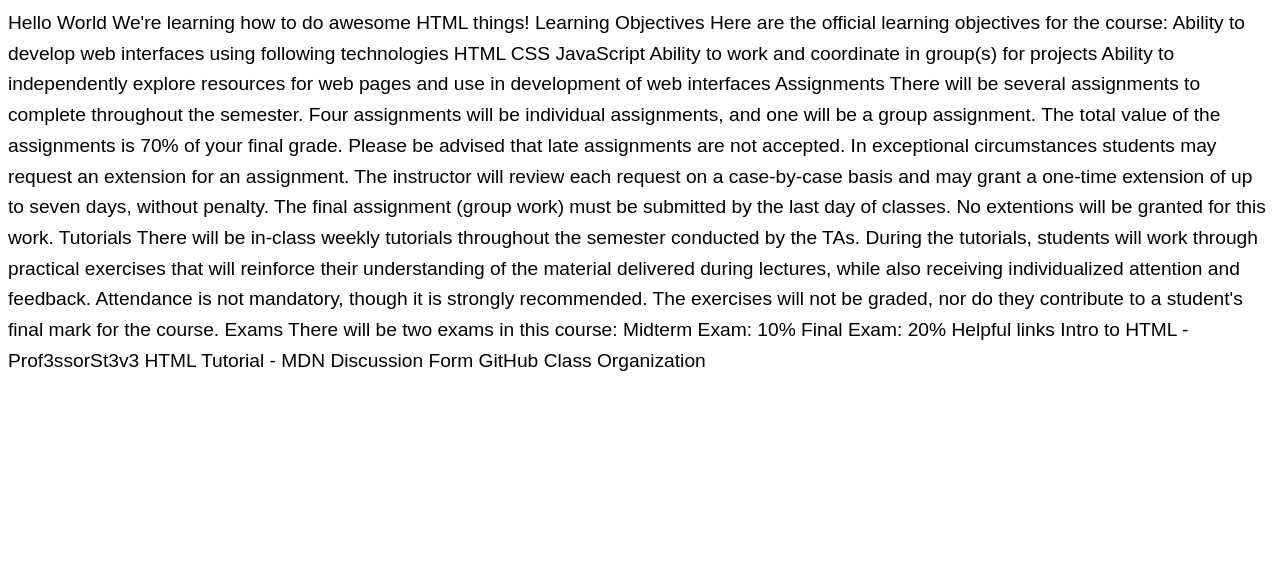
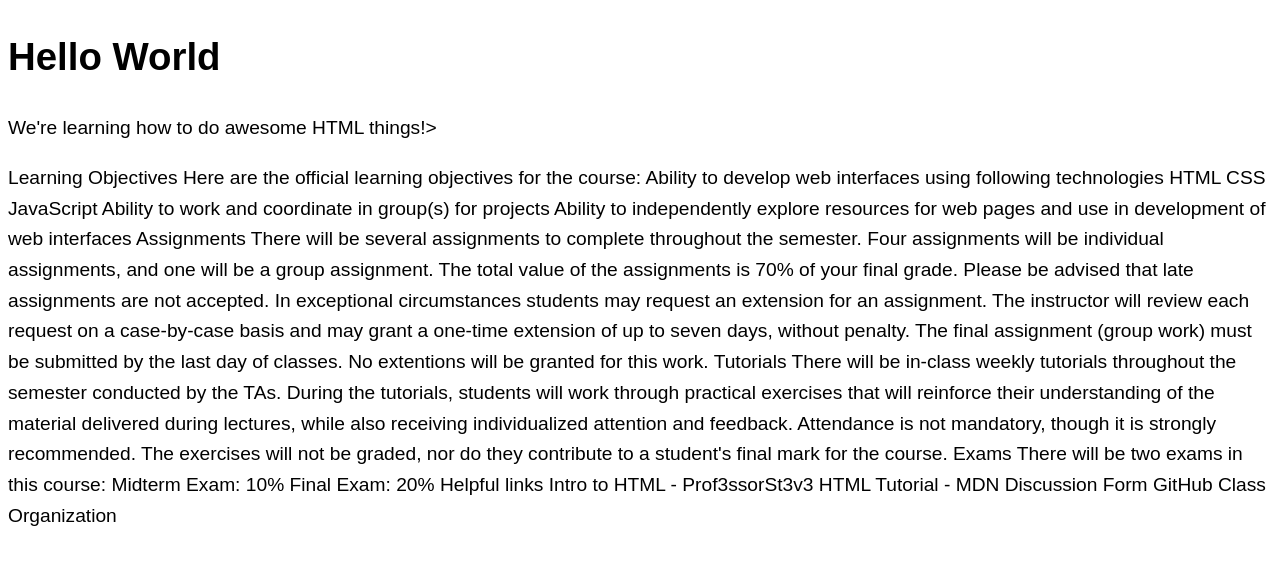
Before and after one commit to irm1005-itec1005-fall-2023/tutorial-exercise-01-adri38, a plain HTML site: page index.html in a window 1280 px wide. Drawn offline with Linux system fonts and the light colour scheme.

Commit message:
added h1, p and abbr

```diff
--- a/index.html
+++ b/index.html
@@ -28,11 +28,11 @@
     <!-- You may remove the extra comments when you finish -->
 
     <!-- h1 -->
-    Hello World
+    <h1>Hello World</h1>
 
     <!-- p -->
     <!-- abbr around the word HTML -->
-    We're learning how to do awesome HTML things!
+    <p>We're learning how to do awesome <abbr>HTML</abbr> things!></p>
 
     <!-- h2 -->
     Learning Objectives
```
